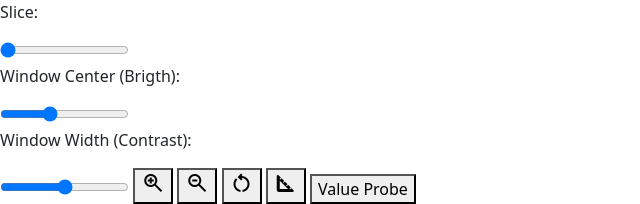
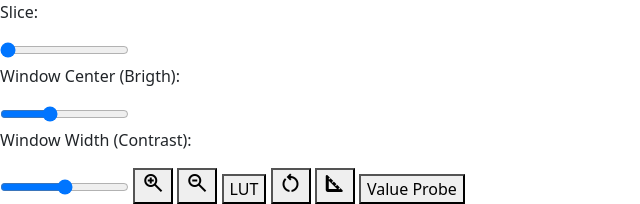
Before and after one commit to melissa-martell/dicom-visualizer, a Flask app: page /viewer in a window 1280 px wide. Shown: the part 56-260 px from the top of the page, without its empty margins (0-640 px from the left). Run offline with Flask 3, Linux system fonts and the light colour scheme; the visitor is signed in with stand-in values (Sample User, id 1).

Commit message:
Add lut btn

```diff
--- a/templates/viewer.html
+++ b/templates/viewer.html
@@ -56,6 +56,12 @@
         </span>
     </button>
 
+    <button id="lut-btn">
+        <span>
+        LUT
+        </span>
+    </button>
+
     <button id="reset-btn">
         <span class="material-symbols-outlined">
         restart_alt
```
